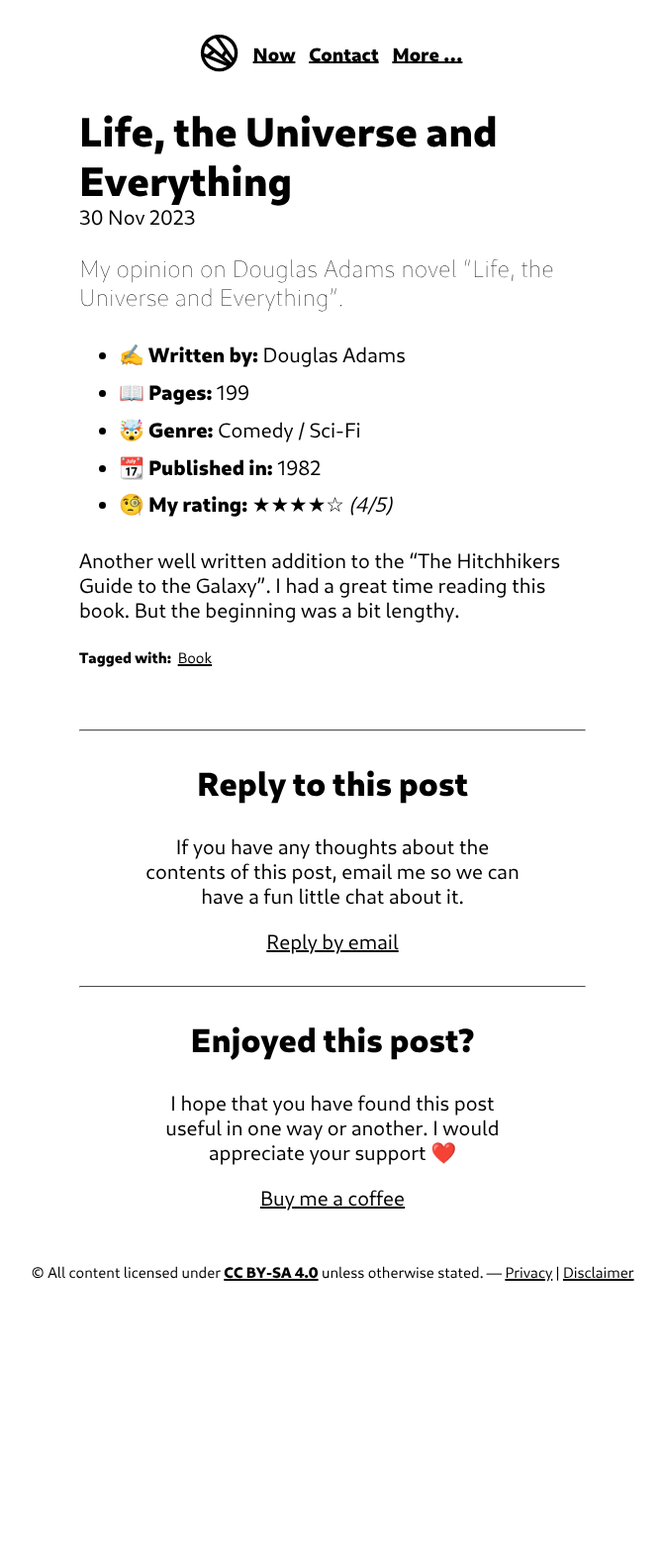
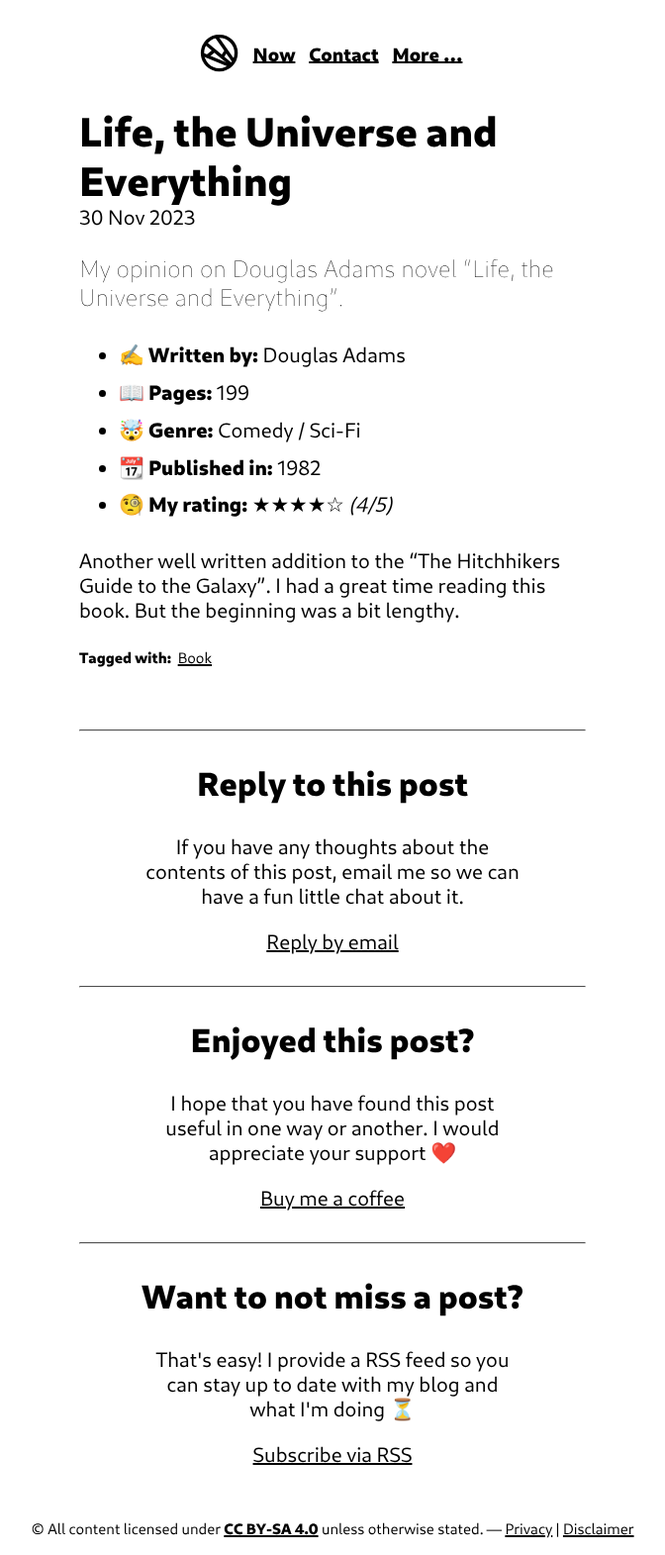
Before and after one commit to konstantintutsch/website, a Jekyll site: the page built from _posts/2023-11-30-life-the-universe-and-everything.md, in a window 1280 px wide. Shown: the whole page at 99% size, without its empty margins (304-976 px from the left). Built offline with Jekyll 4.4.1, drawn with Linux system fonts in a browser that asks for light colours; before the commit the page ends 1312 px from its top, so only the background shows below that.

Commit message:
Add Subscribe via RSS info box at the end of posts

```diff
--- a/_layouts/post.html
+++ b/_layouts/post.html
@@ -33,6 +33,14 @@
                 <p>I hope that you have found this post useful in one way or another. I would appreciate your support ❤️</p>
                 <p>{% include social.html id="ko-fi" name="Buy me a coffee" %}</p>
             </div>
+
+            <hr>
+
+            <div class="info">
+                <h3>Want to not miss a post?</h3>
+                <p>That's easy! I provide a RSS feed so you can stay up to date with my blog and what I'm doing ⏳</p>
+                <p><a href="/feed.xml">Subscribe via RSS</a></p>
+            </div>
         </main>
         <footer>
             {% include footer.html %}
```
